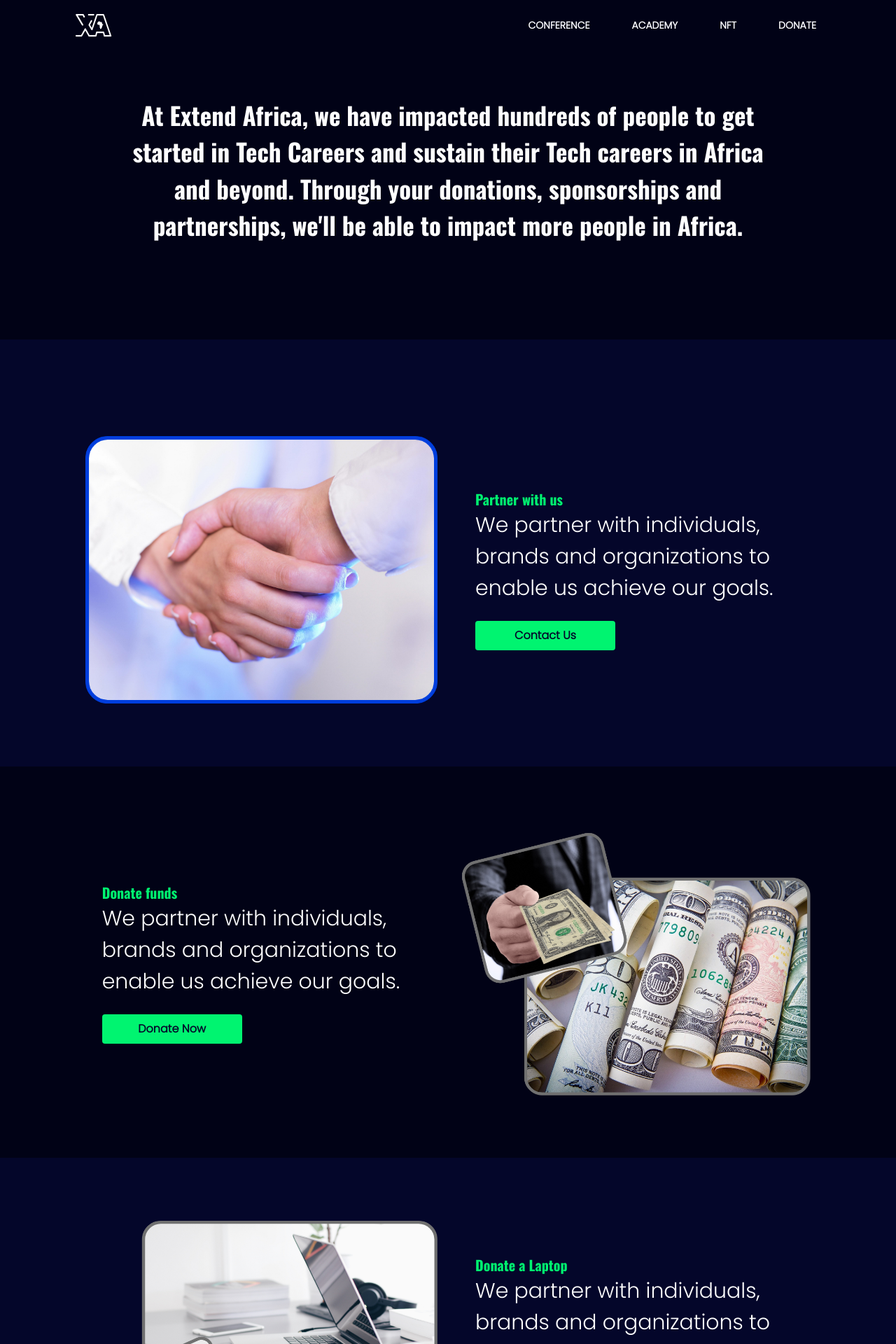
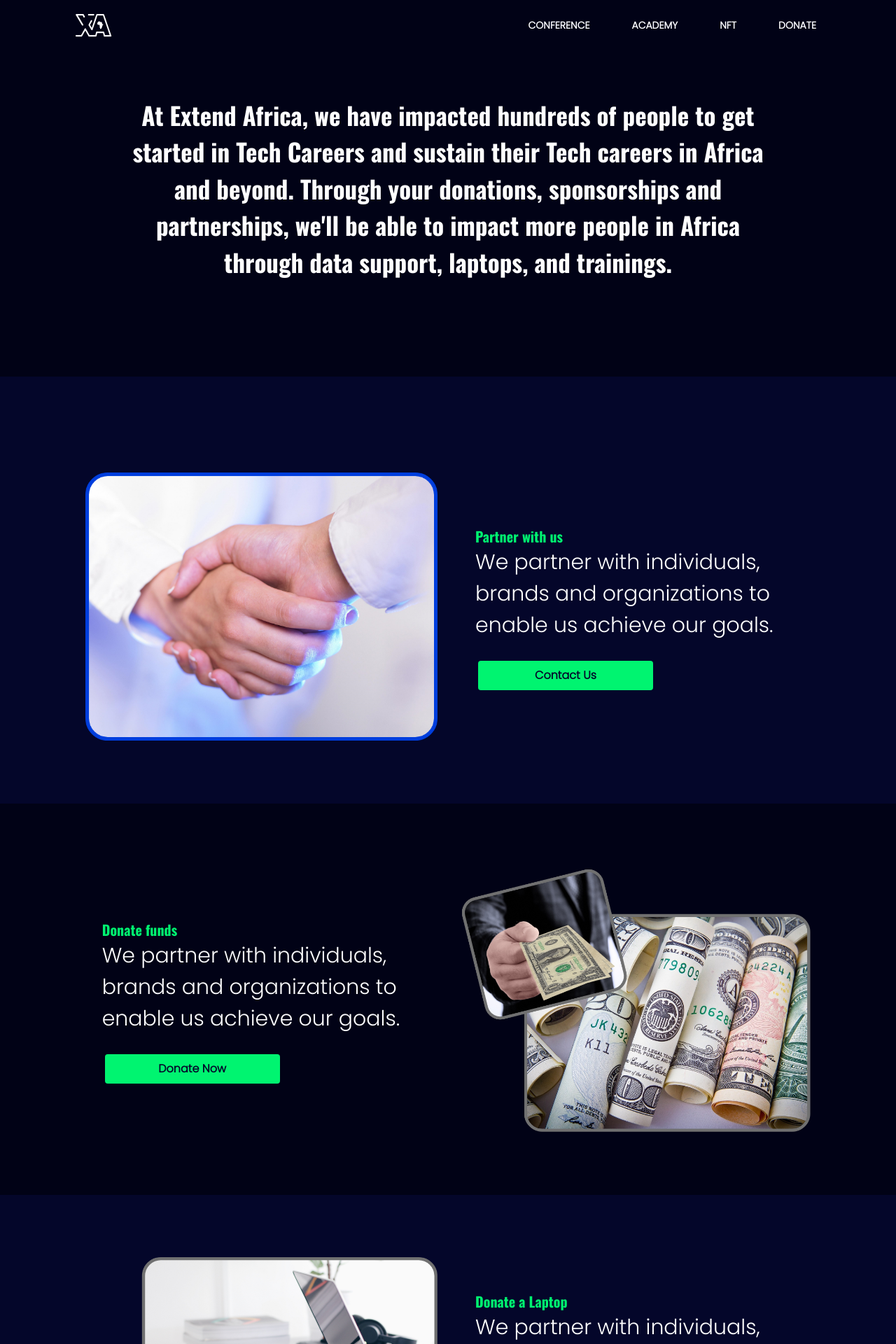
Before and after one commit to alabo-excel/extend-africa-web, a Vue app: page /donate in a window 1280 px wide. Shown: the top 1920 px of the page at 70% size. Built offline with nearby package versions, Linux system fonts and the light colour scheme; what vue-flutterwave would draw is missing.

Commit message:
donation link

```diff
--- a/src/components/RegisterSection.vue
+++ b/src/components/RegisterSection.vue
@@ -14,10 +14,12 @@
       </a>
     </div> -->
     <div class="col-lg-12 d-flex justify-content-center donate p-lg-5 p-4">
-      <div class="px-2">
-        donate <br />
-        here
-      </div>
+      <a href="https://paystack.com/pay/Thanks4Donating">
+        <div class="px-2">
+          donate <br />
+          here
+        </div>
+      </a>
       <img src="../assets/doante.png" />
     </div>
   </div>
--- a/src/views/academy.vue
+++ b/src/views/academy.vue
@@ -20,8 +20,11 @@ export default {
           Specialized XR design and development courses taught by industry
           leading experts.
         </div>
-        <a href="">
+        <a href="https://forms.gle/VgE9Jc4zgsCMWe2t8" target="blank">
           <button class="btn p-3">APPLY NOW</button>
+        </a>
+        <a href="https://forms.gle/JfTVM8uBa68N4QaC9" target="blank">
+          <button class="btn3 btn p-3">APPLY FOR SCHOLARSHIP</button>
         </a>
       </div>
       <div class="col-11 col-lg-5 mt-lg-0 mt-5">
@@ -32,7 +35,9 @@ export default {
       <div class="col-10 p-4 col-lg-3 card mb-lg-3 mb-3">
         <h4 class="heading mb-4">AR/VR Dev</h4>
         <p>
-          The average salary of The salaries of an AR/VR developer ranges from a low of $160,000 to a high of $210,000, with a median salary of $180,000.
+          The average salary of The salaries of an AR/VR developer ranges from a
+          low of $160,000 to a high of $210,000, with a median salary of
+          $180,000.
         </p>
       </div>
       <div class="col-10 p-4 col-lg-3 card mb-lg-3 mb-3">
@@ -142,11 +147,18 @@ h1 {
 .desc {
   font-size: 20px;
 }
+/* .btn3 {
+  font-weight: 700;
+  width: auto !important;
+  background-color: #04062a !important;
+  color: #00f470 !important;
+} */
 .btn {
   background-color: #00f470;
   color: #010216;
   font-weight: 700;
-  width: 200px;
+  width: 250px;
+  margin: 4px;
 }
 .card {
   background-color: #04062a;
@@ -192,5 +204,8 @@ h1 {
   h2 {
     font-size: 36px !important;
   }
+  .btn {
+    width: 100%;
+  }
 }
 </style>
--- a/src/views/donate.vue
+++ b/src/views/donate.vue
@@ -58,7 +58,8 @@ export default {
           At Extend Africa, we have impacted hundreds of people to get started
           in Tech Careers and sustain their Tech careers in Africa and beyond.
           Through your donations, sponsorships and partnerships, we'll be able
-          to impact more people in Africa.
+          to impact more people in Africa through data support, laptops, and
+          trainings.
         </div>
       </div>
     </section>
@@ -97,7 +98,9 @@ export default {
               achieve our goals.
             </div>
             <div class="mt-4">
-              <button class="btn btn2 p-2">Donate Now</button>
+              <a href="https://paystack.com/pay/Thanks4Donating">
+                <button class="btn btn2 p-2">Donate Now</button>
+              </a>
             </div>
           </div>
         </div>
@@ -209,9 +212,9 @@ img {
   .row {
     font-size: 14px;
   }
-  .desc{
+  .desc {
     font-size: 25px;
-    padding-top:50px !important;
+    padding-top: 50px !important;
   }
 }
 </style>
```
